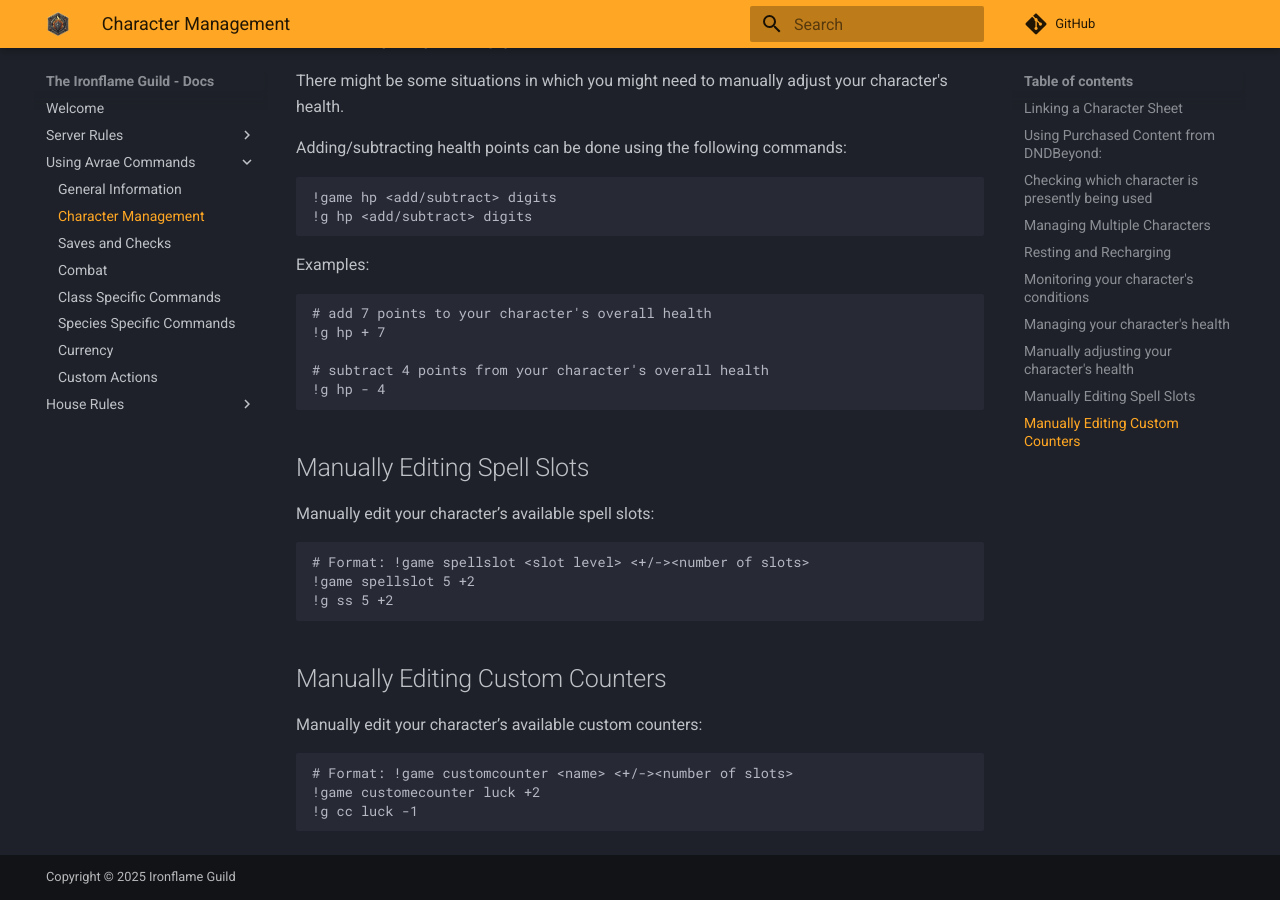
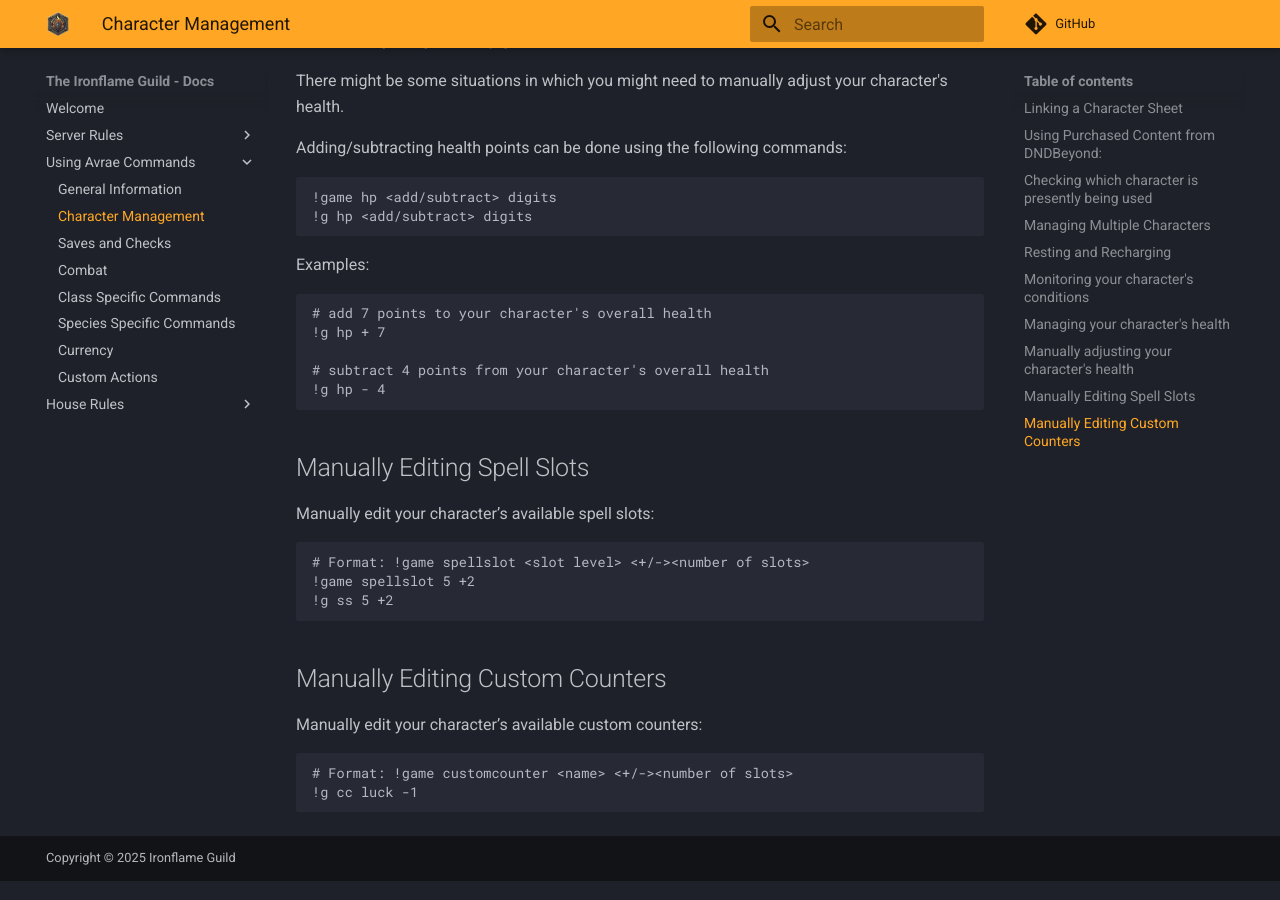
Before and after one commit to adamhstewart/doip-docs, an MkDocs documentation site: the page built from docs/character.md, in a window 1280 px wide and 900 px high, scrolled down 1924 px. Built offline with MkDocs 1.6.1 and Material for MkDocs 9.7.7, drawn with Linux system fonts in a browser that asks for light colours; comment, search, counter and statistics services are not loaded.

Commit message:
Update character.md

````diff
--- a/docs/character.md
+++ b/docs/character.md
@@ -101,6 +101,5 @@ Manually edit your character’s available spell slots:
 Manually edit your character’s available custom counters:
 ```powershell
 # Format: !game customcounter <name> <+/-><number of slots>
-!game customecounter luck +2
 !g cc luck -1
 ```
````
